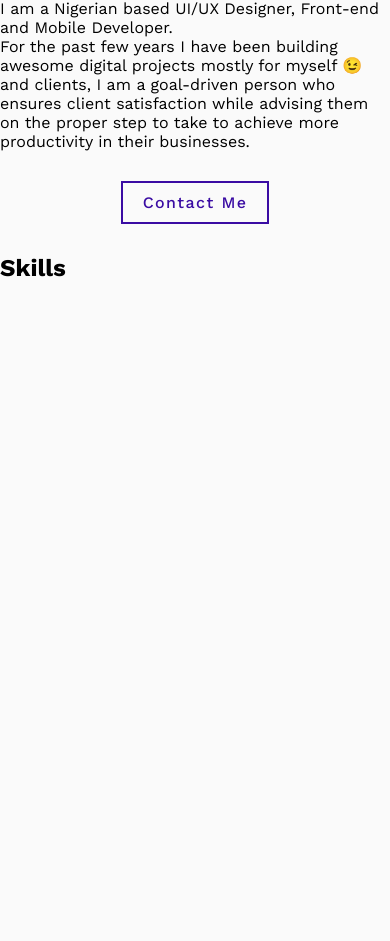
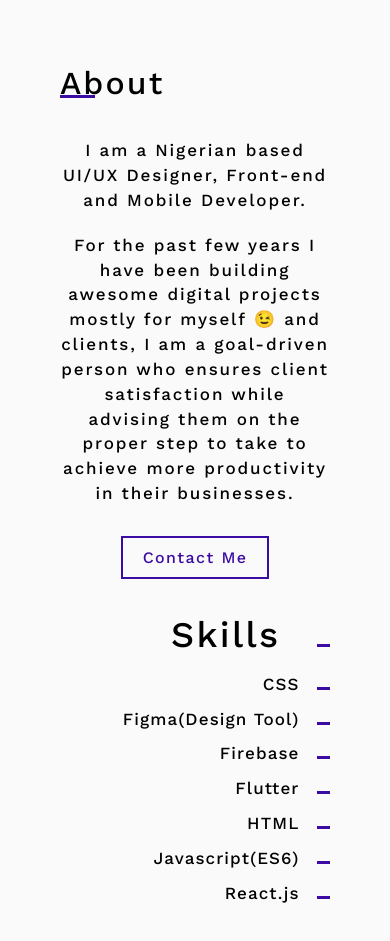
Before and after one commit to oladimeji16/olatohdimeji, a React (Create React App) app: page / in a window 390 px wide. Shown: the part 937-1878 px from the top of the page. Before the commit the page ends 1219 px from the top, so only its background shows below. Built offline with nearby package versions, Linux system fonts and the light colour scheme.

Commit message:
Finished About section

```diff
--- a/src/components/Landing/Landing.css
+++ b/src/components/Landing/Landing.css
@@ -70,6 +70,7 @@
         text-align: center;
         z-index: 0;
         display: block;
+        margin-top: 20%;
     }
     .landing-header {
         line-height: 24px;
--- a/src/components/about/About.css
+++ b/src/components/about/About.css
@@ -0,0 +1,178 @@
+.about {
+    padding: 60px;
+    justify-content: center;
+    align-items: center;
+    text-align: center;
+    margin: auto;
+    display: flex;
+}
+
+.heading {
+    font-family: 'Work Sans', sans-serif;
+    font-style: normal;
+    font-weight: 500;
+    font-size: 36px;
+    line-height: 146.8%;
+    /* identical to box height, or 53px */
+    text-align: left;
+    letter-spacing: 0.065em;
+    color: black;
+}
+
+.heading::after {
+    box-sizing: border-box;
+    content: '';
+    display: block;
+    width: 13%;
+    height: 3px;
+    justify-content: center;
+    align-items: center;
+    text-align: center;
+    background: #3A0CA3;
+}
+
+.about-text {
+    text-align: left;
+    margin-right: 100px;
+    width: 60%;
+}
+
+.para1 {
+    margin: 40px 0 20px 0;
+    font-style: normal;
+    font-weight: 500;
+    font-size: 24px;
+    line-height: 146.3%;
+    /* or 35px */
+    letter-spacing: 0.11em;
+    color: #000000;
+}
+
+.para2 {
+    font-style: normal;
+    font-weight: 500;
+    font-size: 24px;
+    line-height: 146.3%;
+    /* or 35px */
+    letter-spacing: 0.11em;
+    color: #000000;
+}
+
+.skills-part {
+    text-align: right;
+    height: 400px;
+    width: 40%;
+}
+
+.skills {
+    font-family: 'Work Sans', sans-serif;
+    font-style: normal;
+    font-weight: 500;
+    font-size: 36px;
+    line-height: 146.8%;
+    letter-spacing: 0.065em;
+    color: black;
+    text-align: right;
+}
+
+.skills::after {
+    box-sizing: border-box;
+    content: '';
+    display: inline-block;
+    width: 10%;
+    height: 3px;
+    justify-content: center;
+    align-items: center;
+    text-align: center;
+    background: #3A0CA3;
+}
+
+.skills-p {
+    margin: 10px 0 5px 0;
+    font-style: normal;
+    font-weight: 500;
+    font-size: 24px;
+    line-height: 146.8%;
+    /* or 35px */
+    letter-spacing: 0.065em;
+    color: #000000;
+}
+
+.skills-p::after {
+    box-sizing: border-box;
+    content: '';
+    display: inline-flex;
+    width: 5%;
+    height: 3px;
+    margin: 0 0 0 1em;
+    text-align: center;
+    background: #3A0CA3;
+}
+
+@media screen and (max-width: 960px) {
+    .about {
+        display: block;
+        flex-direction: column;
+        text-align: center;
+    }
+    .about-text {
+        width: 100%;
+        text-align: center;
+        z-index: 0;
+        display: block;
+    }
+    .heading {
+        line-height: 24px;
+        font-size: 2rem;
+
+    }
+    /* .heading::after {
+        display: none;
+    } */
+    .para1, .para2 {
+        font-size: 17px;
+    }
+    .btn {
+        align-items: center;
+        text-align: center;
+        justify-content: center;
+        display: block;
+        margin: 30px auto;
+        font-size: 16px;
+    }
+    .skills-part {
+        width: 100%;
+        height: 313px;
+        display: block;
+        align-self: center;
+        text-align: center;
+        margin: 1em auto;
+    }
+    .skills-p {
+        font-size: 17px;
+        display: block;
+        text-align: right;
+    }
+
+    .skills-p::after {
+        box-sizing: border-box;
+        content: ' ';
+        display: inline-block;
+        width: 5%;
+        height: 3px;
+        margin: 0 0 0 1em;
+        text-align: right;
+        color: #3A0CA3;
+    }
+
+    .skills::after {
+        box-sizing: border-box;
+        content: ' ';
+        display: inline-block;
+        width: 5%;
+        height: 3px;
+        margin: 0 0 0 1em;
+        text-align: right;
+        color: #3A0CA3;
+    }
+}
--- a/src/components/about/About.jsx
+++ b/src/components/about/About.jsx
@@ -1,16 +1,24 @@
 import React from 'react'
 import { Button } from '../button/Button'
-
+import './About.css'
 function About() {
     return <section className="about">
         <div className="about-text">
-            <h2>About</h2>
-            <p>I am a Nigerian based UI/UX Designer, Front-end and Mobile Developer.</p>
-            <p>For the past few years I have been building awesome digital projects mostly for myself 😉 and clients, I am a goal-driven person who ensures client satisfaction while advising them on the proper step to take to achieve more productivity in their businesses.</p>
+            <h2 className='heading'>About</h2>
+            {/* <p><hr/></p> */}
+            <p className='para1'>I am a Nigerian based UI/UX Designer, Front-end and Mobile Developer.</p>
+            <p className='para2'>For the past few years I have been building awesome digital projects mostly for myself 😉 and clients, I am a goal-driven person who ensures client satisfaction while advising them on the proper step to take to achieve more productivity in their businesses.</p>
+            <Button className='btn'>Contact Me</Button>
         </div>
-        <Button>Contact Me</Button>
-        <div className="skills">
-            <h2>Skills</h2>
+        <div className="skills-part">
+            <h2 className='skills'>Skills</h2>
+            <p className='skills-p'>CSS</p>
+            <p className='skills-p'>Figma(Design Tool)</p>
+            <p className='skills-p'>Firebase</p>
+            <p className='skills-p'>Flutter</p>
+            <p className='skills-p'>HTML</p>
+            <p className='skills-p'>Javascript(ES6)</p>
+            <p className='skills-p'>React.js</p>
         </div>
     </section>
 
--- a/src/components/navbar/MenuItems.jsx
+++ b/src/components/navbar/MenuItems.jsx
@@ -17,7 +17,7 @@ const MenuItems = [
     {
         title: 'Contact',
         url: '#',
-        cName: 'nav-links'
+        cName:'nav-links'
     },
 ]
 
```
